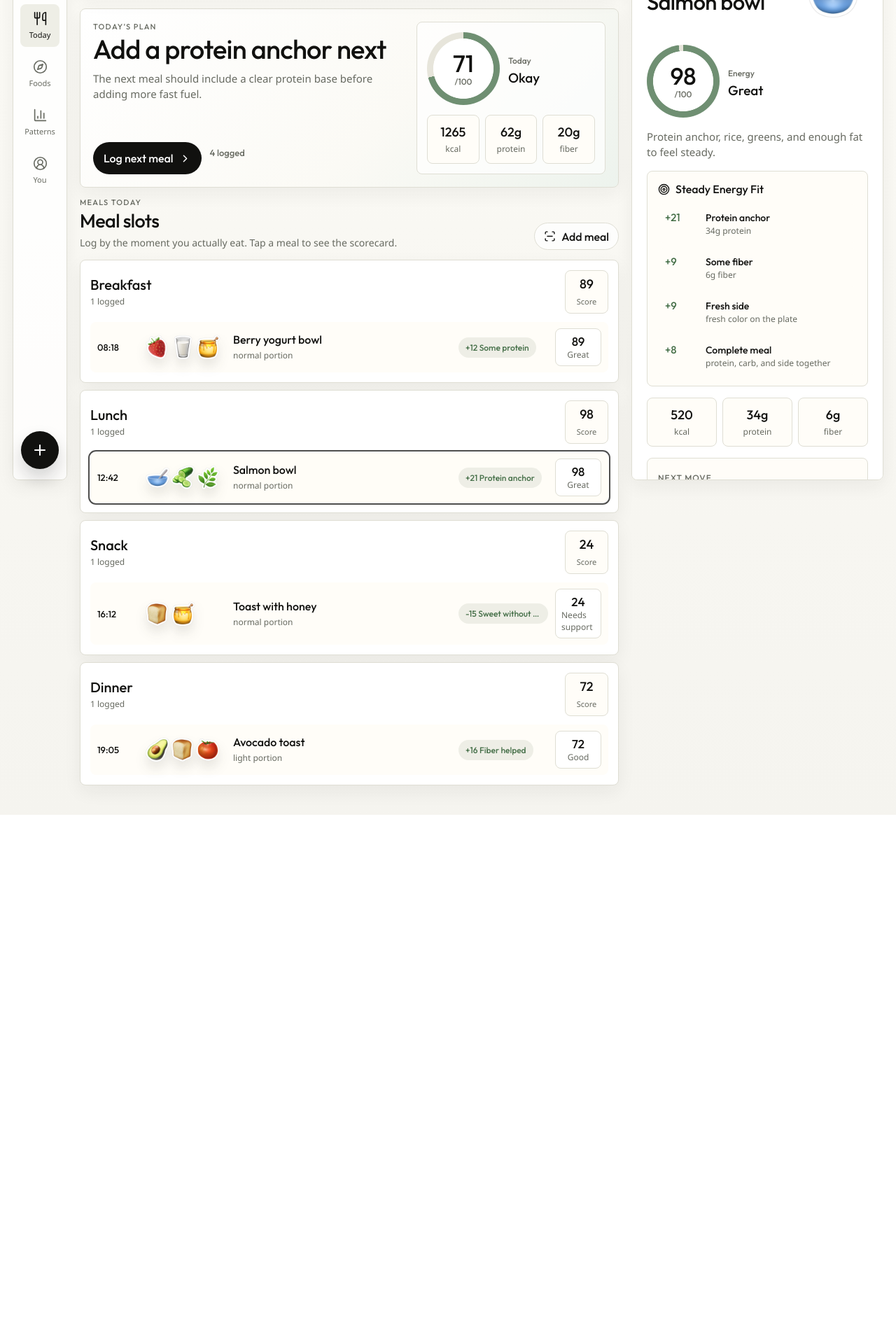
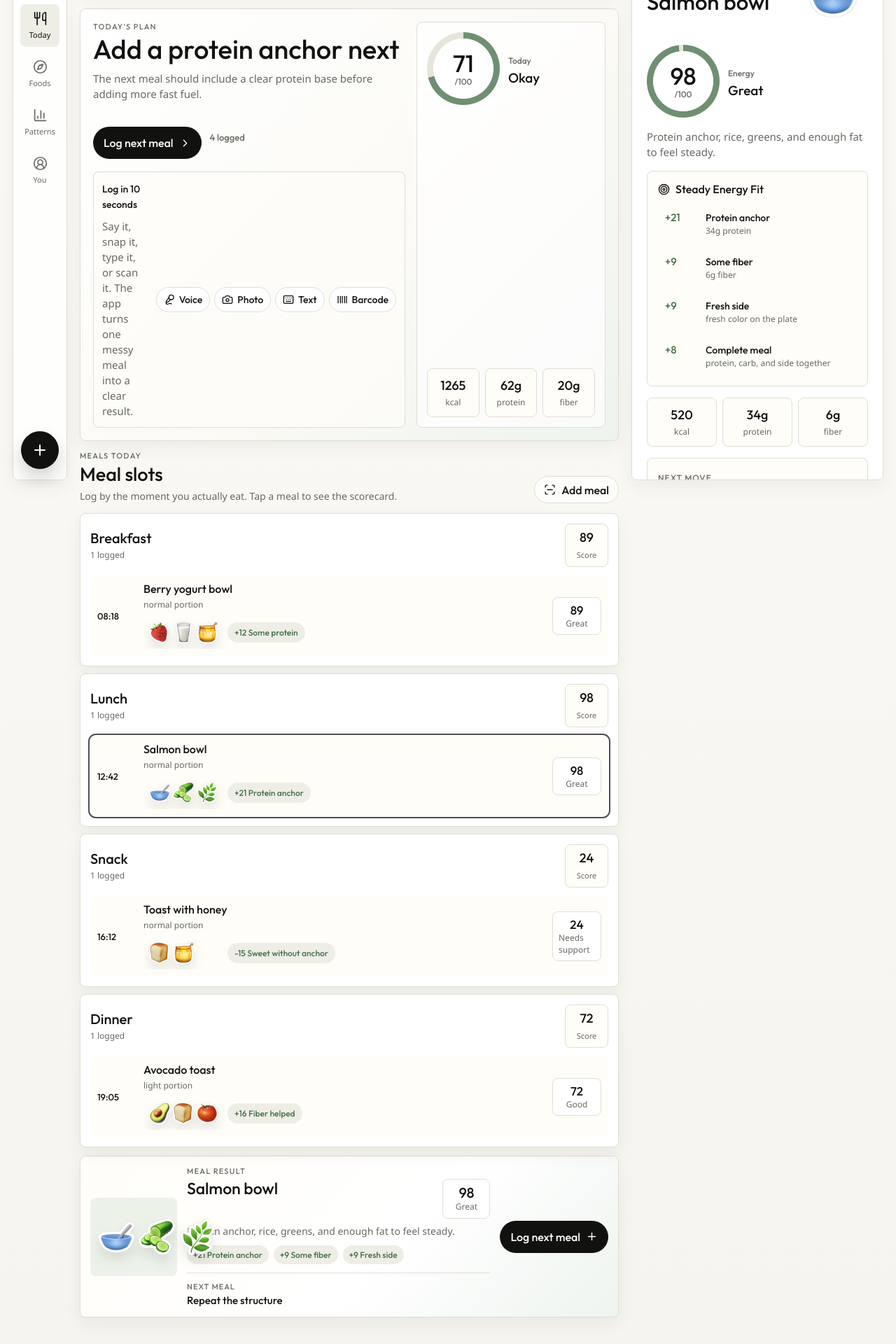
Before and after one commit to zino-tea-ai/sway-nutrition-web, a React (Vite) app: page / in a window 1280 px wide. Shown: the part 96-2016 px from the top of the page at 70% size. Before the commit the page ends 1260 px from the top, so only its background shows below. Built offline with nearby package versions, Linux system fonts and the light colour scheme; a web font is replaced by a local one.

Commit message:
Tighten meal logging loop

```diff
--- a/src/App.jsx
+++ b/src/App.jsx
@@ -1,5 +1,6 @@
 import {
   BarChart3,
+  Barcode,
   Camera,
   Check,
   ChevronRight,
@@ -9,7 +10,9 @@ import {
   Dumbbell,
   Flame,
   Gauge,
+  Keyboard,
   Leaf,
+  Mic2,
   Moon,
   Plus,
   ScanLine,
@@ -317,6 +320,16 @@ const UI = {
     mealsToday: "Meals today",
     mealSlots: "Meal slots",
     mealSlotsBody: "Log by the moment you actually eat. Tap a meal to see the scorecard.",
+    quickCapture: "Log in 10 seconds",
+    quickCaptureBody: "Say it, snap it, type it, or scan it. The app turns one messy meal into a clear result.",
+    voiceInput: "Voice",
+    photoInput: "Photo",
+    textInput: "Text",
+    barcodeInput: "Barcode",
+    liveResult: "Meal result",
+    whyChanged: "Why the score moved",
+    nextMeal: "Next meal",
+    stickerJournal: "Sticker journal",
     goalLens: "Goal lens",
     tuneGoal: "Change goal",
     logged: "logged",
@@ -339,7 +352,7 @@ const UI = {
     raw: { kcal: "kcal", protein: "protein", fiber: "fiber" },
     inspectorNext: "Next move",
     logAnother: "Log another meal",
-    modalTitle: "Choose food, then see the score before saving",
+    modalTitle: "Pick food, preview score, save",
     meal: "Meal",
     context: "Context",
     preview: "Preview",
@@ -379,6 +392,16 @@ const UI = {
     mealsToday: "今天的餐",
     mealSlots: "按餐次记录",
     mealSlotsBody: "按照真实吃饭的时刻记录。点一餐，就看到分数卡。",
+    quickCapture: "10 秒记录一餐",
+    quickCaptureBody: "可以说、拍、打字或扫码。产品把一餐混乱的信息翻译成清晰结果。",
+    voiceInput: "语音",
+    photoInput: "拍照",
+    textInput: "文字",
+    barcodeInput: "扫码",
+    liveResult: "单餐结果",
+    whyChanged: "分数为什么变了",
+    nextMeal: "下一餐",
+    stickerJournal: "贴纸日记",
     goalLens: "目标镜头",
     tuneGoal: "调整目标",
     logged: "已记录",
@@ -401,7 +424,7 @@ const UI = {
     raw: { kcal: "千卡", protein: "蛋白质", fiber: "纤维" },
     inspectorNext: "下一步",
     logAnother: "再记录一餐",
-    modalTitle: "先选食物，保存前就看到分数",
+    modalTitle: "选择食物，预览分数，再保存",
     meal: "餐食",
     context: "场景",
     preview: "预览",
@@ -984,6 +1007,10 @@ function TodayView({
     mealType,
     entries: entries.filter((entry) => entry.mealType === mealType),
   }));
+  const selectedEntry = entries.find((entry) => entry.id === selectedEntryId) ?? entries[0];
+  const selectedAssessment = selectedEntry
+    ? evaluateMeal(templateById[selectedEntry.templateId], activeGoal, selectedEntry)
+    : day.assessments[0];
   return (
     <section className="view today-view app-home">
       <section className="today-command">
@@ -997,6 +1024,7 @@ function TodayView({
             </button>
             <span>{entries.length} {copy.logged}</span>
           </div>
+          <QuickCaptureStrip copy={copy} onLog={onLog} />
         </div>
 
         <div className="command-score">
@@ -1037,6 +1065,8 @@ function TodayView({
               />
             ))}
           </div>
+
+          <TodayResultCard assessment={selectedAssessment} onLog={onLog} locale={locale} copy={copy} />
         </div>
 
         <aside className="goal-panel">
@@ -1074,6 +1104,78 @@ function TodayView({
           </div>
         </aside>
       </section>
+    </section>
+  );
+}
+
+function QuickCaptureStrip({ copy, onLog }) {
+  const modes = [
+    { label: copy.voiceInput, icon: Mic2 },
+    { label: copy.photoInput, icon: Camera },
+    { label: copy.textInput, icon: Keyboard },
+    { label: copy.barcodeInput, icon: Barcode },
+  ];
+
+  return (
+    <div className="quick-capture-strip">
+      <div>
+        <span>{copy.quickCapture}</span>
+        <p>{copy.quickCaptureBody}</p>
+      </div>
+      <div className="capture-modes">
+        {modes.map((mode) => {
+          const Icon = mode.icon;
+          return (
+            <button key={mode.label} type="button" onClick={onLog}>
+              <Icon size={16} />
+              <span>{mode.label}</span>
+            </button>
+          );
+        })}
+      </div>
+    </div>
+  );
+}
+
+function TodayResultCard({ assessment, onLog, locale, copy }) {
+  if (!assessment) return null;
+  const meal = mealText(assessment.template, locale);
+  const next = nextActionText(assessment.nextAction, locale, assessment.goal);
+  const topMovers = assessment.movers.slice(0, 3);
+
+  return (
+    <section className="today-result-card" aria-label={copy.liveResult}>
+      <div className="result-visual">
+        <ImageStack images={assessment.template.images} />
+      </div>
+      <div className="result-copy">
+        <p className="eyebrow">{copy.liveResult}</p>
+        <div className="result-title-row">
+          <h3>{meal.name}</h3>
+          <div className="result-score-pill">
+            <strong>{assessment.score}</strong>
+            <span>{copy.grades[assessment.grade]}</span>
+          </div>
+        </div>
+        <p>{meal.description}</p>
+        <div className="result-movers" aria-label={copy.whyChanged}>
+          {topMovers.map((mover) => (
+            <span
+              key={`${mover.label}-${mover.points}`}
+              className={mover.points >= 0 ? "is-positive" : "is-negative"}
+            >
+              {formatSigned(mover.points)} {moverLabel(mover.label, locale)}
+            </span>
+          ))}
+        </div>
+        <div className="result-next">
+          <span>{copy.nextMeal}</span>
+          <strong>{next.title}</strong>
+        </div>
+      </div>
+      <button className="wide-action result-action" type="button" onClick={onLog}>
+        {copy.logNextMeal} <Plus size={17} />
+      </button>
     </section>
   );
 }
@@ -1147,22 +1249,24 @@ function SlotEntryRow({ entry, assessment, locale, copy, selected, onSelect }) {
   return (
     <button className={`slot-entry-row ${selected ? "is-selected" : ""}`} type="button" onClick={onSelect}>
       <span className="slot-time">{entry.time}</span>
-      <ImageStack images={assessment.template.images} compact />
       <span className="slot-food">
         <strong>{meal.name}</strong>
         <small>{portionText(entry.portion, locale)} {locale === "zh" ? "份量" : "portion"}</small>
-      </span>
-      <span className="slot-mover">
-        {topMover
-          ? `${formatSigned(topMover.points)} ${moverLabel(topMover.label, locale)}`
-          : locale === "zh"
-            ? "暂无影响项"
-            : "No mover"}
       </span>
       <span className="slot-row-score">
         <strong>{assessment.score}</strong>
         <small>{copy.grades[assessment.grade]}</small>
       </span>
+      <div className="slot-entry-detail">
+        <ImageStack images={assessment.template.images} compact />
+        <span className="slot-mover">
+          {topMover
+            ? `${formatSigned(topMover.points)} ${moverLabel(topMover.label, locale)}`
+            : locale === "zh"
+              ? "暂无影响项"
+              : "No mover"}
+        </span>
+      </div>
     </button>
   );
 }
--- a/src/styles.css
+++ b/src/styles.css
@@ -218,7 +218,7 @@ b {
   margin: 0;
   color: var(--ink);
   font-weight: 500;
-  letter-spacing: -0.02em;
+  letter-spacing: 0;
 }
 
 .topbar h1 {
@@ -495,7 +495,7 @@ b {
   font-size: 24px;
   line-height: 28px;
   font-weight: 500;
-  letter-spacing: -0.01em;
+  letter-spacing: 0;
 }
 
 .mover-list {
@@ -647,7 +647,7 @@ b {
   font-size: 38px;
   line-height: 42px;
   font-weight: 500;
-  letter-spacing: -0.02em;
+  letter-spacing: 0;
 }
 
 .command-main p:not(.eyebrow) {
@@ -1392,7 +1392,7 @@ b {
   font-size: 31px;
   line-height: 35px;
   font-weight: 500;
-  letter-spacing: -0.02em;
+  letter-spacing: 0;
 }
 
 .modal-head button {
@@ -2242,3 +2242,287 @@ b {
     grid-template-columns: 1fr 1fr 58px 1fr 1fr;
   }
 }
+
+/* App-loop pass: make input, result, and meal rows read as one usable product flow. */
+.quick-capture-strip {
+  display: grid;
+  grid-template-columns: minmax(0, 1fr) auto;
+  gap: 12px;
+  align-items: center;
+  margin-top: 18px;
+  padding: 12px;
+  border: 1px solid rgba(111, 143, 114, 0.25);
+  border-radius: 8px;
+  background: rgba(255, 253, 248, 0.72);
+}
+
+.quick-capture-strip span {
+  color: var(--ink);
+  font-size: 14px;
+  font-weight: 500;
+}
+
+.quick-capture-strip p {
+  margin: 4px 0 0;
+  color: var(--muted);
+  font-size: 13px;
+  line-height: 18px;
+}
+
+.capture-modes {
+  display: flex;
+  flex-wrap: wrap;
+  justify-content: flex-end;
+  gap: 6px;
+}
+
+.capture-modes button {
+  display: inline-flex;
+  align-items: center;
+  gap: 6px;
+  min-height: 36px;
+  padding: 0 10px;
+  border: 1px solid var(--line);
+  border-radius: 999px;
+  background: var(--panel);
+  color: var(--ink);
+  cursor: pointer;
+  font-size: 12px;
+  font-weight: 500;
+}
+
+.today-result-card {
+  display: grid;
+  grid-template-columns: 124px minmax(0, 1fr) auto;
+  gap: 14px;
+  align-items: center;
+  margin-top: 12px;
+  padding: 14px;
+  border: 1px solid var(--line);
+  border-radius: 8px;
+  background:
+    linear-gradient(135deg, #fffdf8 0%, #ffffff 58%, #eef4ef 100%);
+  box-shadow: var(--shadow-soft);
+}
+
+.result-visual {
+  display: grid;
+  place-items: center;
+  min-width: 0;
+  min-height: 112px;
+  border-radius: 8px;
+  background: rgba(231, 239, 227, 0.72);
+}
+
+.result-title-row {
+  display: flex;
+  align-items: flex-start;
+  justify-content: space-between;
+  gap: 12px;
+}
+
+.result-title-row h3 {
+  min-width: 0;
+  margin: 0;
+  color: var(--ink);
+  font-size: 23px;
+  line-height: 27px;
+  font-weight: 500;
+}
+
+.result-score-pill {
+  display: grid;
+  justify-items: center;
+  min-width: 68px;
+  padding: 8px 10px;
+  border: 1px solid var(--line);
+  border-radius: 8px;
+  background: var(--panel);
+}
+
+.result-score-pill strong {
+  font-size: 20px;
+  line-height: 22px;
+}
+
+.result-score-pill span {
+  color: var(--muted);
+  font-size: 12px;
+}
+
+.result-copy > p:not(.eyebrow) {
+  margin: 8px 0 0;
+  color: var(--muted);
+  font-size: 14px;
+  line-height: 20px;
+}
+
+.result-movers {
+  display: flex;
+  flex-wrap: wrap;
+  gap: 7px;
+  margin-top: 10px;
+}
+
+.result-movers span {
+  max-width: 100%;
+  padding: 6px 9px;
+  border-radius: 999px;
+  background: var(--soft);
+  font-size: 12px;
+  font-weight: 500;
+  overflow-wrap: anywhere;
+}
+
+.result-movers .is-positive {
+  color: #456f48;
+}
+
+.result-movers .is-negative {
+  color: #a55346;
+}
+
+.result-next {
+  display: grid;
+  gap: 3px;
+  margin-top: 12px;
+  padding-top: 12px;
+  border-top: 1px solid var(--line);
+}
+
+.result-next span {
+  color: var(--muted);
+  font-size: 11px;
+  font-weight: 500;
+  letter-spacing: 1px;
+  text-transform: uppercase;
+}
+
+.result-next strong {
+  font-size: 15px;
+  line-height: 19px;
+}
+
+.result-action {
+  width: max-content;
+  min-width: 138px;
+  margin-top: 0;
+}
+
+.slot-entry-row {
+  grid-template-columns: 56px minmax(0, 1fr) 70px;
+  grid-template-rows: auto auto;
+  gap: 7px 10px;
+  align-items: center;
+  min-height: 88px;
+  padding: 10px;
+}
+
+.slot-time {
+  grid-column: 1;
+  grid-row: 1 / 3;
+  align-self: center;
+}
+
+.slot-food {
+  grid-column: 2;
+  grid-row: 1;
+  align-self: end;
+}
+
+.slot-row-score {
+  grid-column: 3;
+  grid-row: 1 / 3;
+  align-self: center;
+}
+
+.slot-entry-detail {
+  grid-column: 2;
+  grid-row: 2;
+  display: flex;
+  align-items: center;
+  gap: 8px;
+  min-width: 0;
+  overflow: hidden;
+}
+
+.slot-entry-detail .image-stack {
+  flex: 0 0 112px;
+  width: 112px;
+  min-height: 48px;
+}
+
+.slot-entry-detail .image-stack img {
+  width: 46px;
+  height: 46px;
+}
+
+.slot-entry-detail .slot-mover {
+  min-width: 0;
+  max-width: 100%;
+  justify-self: auto;
+  white-space: nowrap;
+}
+
+@media (max-width: 980px) {
+  .quick-capture-strip,
+  .today-result-card {
+    grid-template-columns: 1fr;
+  }
+
+  .capture-modes {
+    justify-content: flex-start;
+  }
+
+  .result-action {
+    width: 100%;
+  }
+}
+
+@media (max-width: 540px) {
+  .quick-capture-strip {
+    padding: 11px;
+  }
+
+  .capture-modes {
+    display: grid;
+    grid-template-columns: repeat(2, minmax(0, 1fr));
+  }
+
+  .capture-modes button {
+    justify-content: center;
+  }
+
+  .today-result-card {
+    padding: 12px;
+  }
+
+  .result-title-row {
+    align-items: stretch;
+  }
+
+  .result-score-pill {
+    min-width: 62px;
+    padding-inline: 8px;
+  }
+
+  .slot-entry-row {
+    grid-template-columns: 50px minmax(0, 1fr) 62px;
+    gap: 7px 8px;
+  }
+
+  .slot-entry-detail {
+    grid-column: 1 / -1;
+    grid-row: 2;
+    padding-top: 2px;
+  }
+
+  .slot-entry-detail .image-stack {
+    flex-basis: 106px;
+    width: 106px;
+  }
+
+  .slot-entry-detail .slot-mover {
+    white-space: normal;
+  }
+}
```
